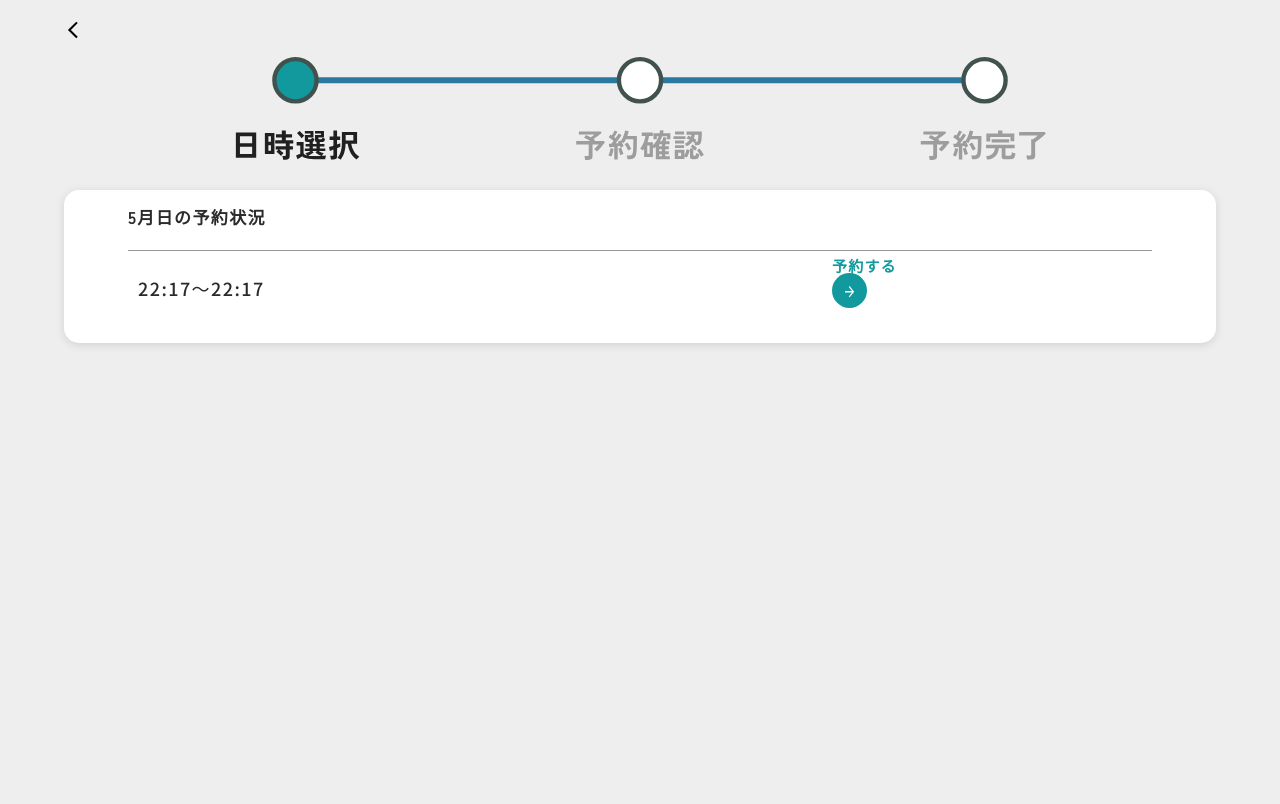
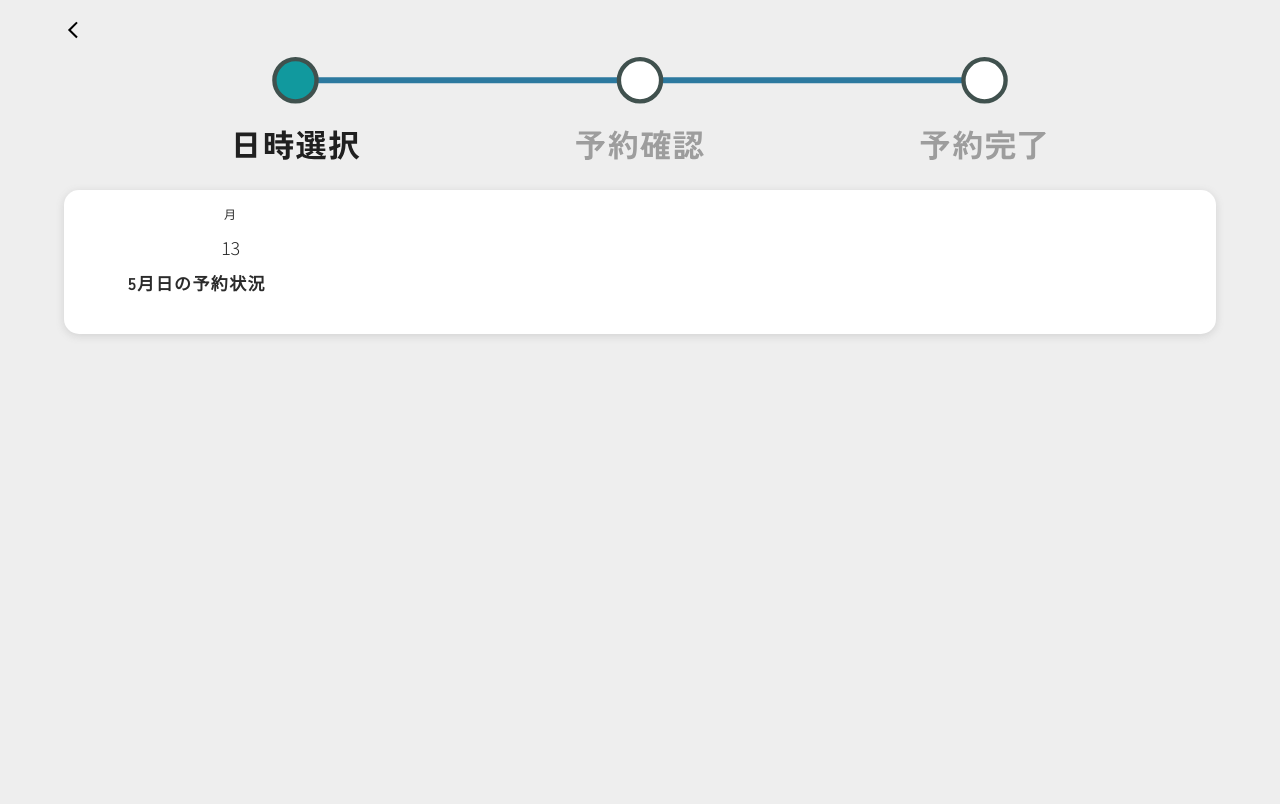
Before and after one commit to koppepan3/booking, a PHP site: page /details.php in a window 1280 px wide. Shown: the part 46-850 px from the top of the page. Run offline with PHP 8.4, Linux system fonts and the light colour scheme; the visitor is signed in with stand-in values (Sample User, id 1); data that the repository does not hold is empty.

Commit message:
[開発ver]正式版ではないので注意

```diff
--- a/details.css
+++ b/details.css
@@ -27,6 +27,34 @@
     margin: 15px 13vw 20px;
 }
 
+#dates_selector{
+    width: 20%;
+    text-align: center;
+    margin: 0 0 10px;
+}
+
+.date_select h4{
+    font-family: 'Noto Sans JP';
+    font-style: normal;
+    font-weight: 300;
+    font-size: 12px;
+    line-height: 100%;
+    letter-spacing: 0.08em;
+    color: #2A2A2A;
+    margin:0;
+}
+
+.date_select h3{
+    font-family: 'Noto Sans JP';
+    font-style: normal;
+    font-weight: 300;
+    font-size: 18px;
+    line-height: 100%;
+    letter-spacing: -0.02em;
+    color: #2A2A2A;
+    margin:18px 0;
+}
+
 .ticket{
     border-top: 1.5px #969696 solid;
     position: relative;
@@ -44,10 +72,10 @@
 
 .ticket_right{
     position: absolute;
-    width: 25vw;
+    width: 30vw;
     height: 40px;
-    left: 55vw;
-    top: 7.5px;
+    right: 10px;
+    top: 17px;
 }
 
 .ticket_left h3{
@@ -70,8 +98,16 @@
     letter-spacing: 0.08em;
     color: #11999E;
     margin:0;
+    position: absolute;
+    right: 45px;
+    top:20px;
+    transform: translateY(-50%);
 }
 
 .ticket_right img{
     width: 35px;
+    position: absolute;
+    right: 0px;
+    top:20px;
+    transform: translateY(-50%);
 }
--- a/details.php
+++ b/details.php
@@ -33,7 +33,7 @@ if($date == 32){
         <!--  Google Font 読み込み  -->
         <link rel="preconnect" href="https://fonts.googleapis.com">
         <link rel="preconnect" href="https://fonts.gstatic.com" crossorigin>
-        <link href="https://fonts.googleapis.com/css2?family=Noto+Sans+JP:wght@500;700&family=Zen+Kaku+Gothic+New:wght@500;700;900&display=swap" rel="stylesheet">
+        <link href="https://fonts.googleapis.com/css2?family=Noto+Sans+JP:wght@300;500;700&family=Zen+Kaku+Gothic+New:wght@500;700;900&display=swap" rel="stylesheet">
     </head>
     <body>
         <header>
@@ -48,12 +48,9 @@ if($date == 32){
             <a href="index.php"><h1 id="backToTop"></h1></a>
             <img id="statusBar" src="file/statusBar_1.svg">
             <div class="content"id="content_1">
+                <div id="dates_selector"><div class="date_select"><h4>月</h4><h3>13</h3></div></div>
                 <h1><?php echo $MonthDate; ?>の予約状況</h1>
                 <div id="ticket_list">
-                    <div class="ticket">
-                        <div class="ticket_left"><h3>22:17～22:17</h3></div>
-                        <div class="ticket_right"><h3>予約する</h3><img src="file/arrow_circle.svg"></div>
-                    </div>
                 </div>
             </div>
         </div>
@@ -73,7 +70,7 @@ if($date == 32){
                 ?>
             <script>
                 table = document.getElementById("ticket_list");
-                add_code = "<div class=\"ticket\"><div class=\"ticket_left\"><p>時間帯</p><h3><?php echo $availableTime; ?></h3></div><div class=\"ticket_middle\"><p>残り枠数</p><h3><?php echo $availableNumber; ?></h3></div><div class=\"ticket_right\"><button onclick=\"location.href=\'form.php?space_id=<?php echo $space_id; ?>\'\" class=\"submit_button\">予約する</button></div></div>";
+                add_code = "<div class=\"ticket\"><div class=\"ticket_left\"><h3>22:17～22:17</h3></div><div class=\"ticket_right\"><a href=\"form.php?space_id=<?php echo $space_id; ?>\"><h3>予約する</h3><img src=\"file/arrow_circle.svg\"></a></div></div>";
                 table.insertAdjacentHTML( 'beforeend', add_code);
             </script>
         <?php
--- a/loginform.php
+++ b/loginform.php
@@ -4,6 +4,7 @@ if (isset($_SESSION['user_id'])) {//ログインしているとき
     header("Location:index.php");
 } else {//ログインしていない時
 }
+include('dbconnect.php');
 ?>
 <!DOCTYPE html>
 <html>
@@ -27,12 +28,13 @@ if (isset($_SESSION['user_id'])) {//ログインしているとき
                 <a href="index.php"><h1>駐輪場予約サイト</h1></a>
         </header>
         <div id="contents">
-            <div class="content">
+            <div class="content1">
                 <h1>予約システムログイン</h1>
                 <form action="login.php" method="post">
                     <div id="select_holder" class="holder">
+
                         <label>
-                            HR・部活
+                            HR・部活<?php echo "sfdsdf";?>
                             <select name="user" required>
                                 <option value="2">11HR</option>
                                 <option value="3">12HR</option>
```
Also changed, not shown: 1 other file.
